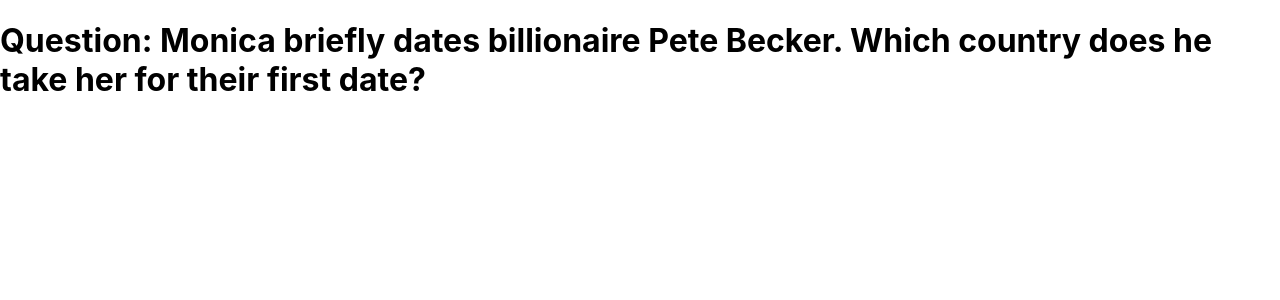
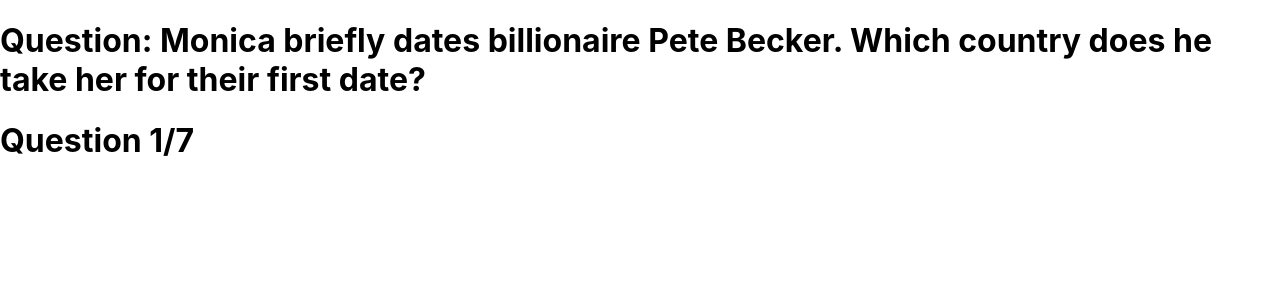
Before and after one commit to Technigo/project-redux-quiz-old, a React (Create React App) app: page / in a window 1280 px wide. Shown: the top 300 px of the page. Built offline with nearby package versions, Linux system fonts and the light colour scheme.

Commit message:
Got the first question to display and the progress

```diff
--- a/src/App.js
+++ b/src/App.js
@@ -1,20 +1,20 @@
-import React from 'react'
-import { Provider } from 'react-redux'
-import { combineReducers, configureStore } from '@reduxjs/toolkit'
-import { quiz } from 'reducers/quiz'
+import React from "react";
+import { Provider } from "react-redux";
+import { combineReducers, configureStore } from "@reduxjs/toolkit";
+import { quiz } from "reducers/quiz";
 
-import { CurrentQuestion } from 'components/CurrentQuestion'
+import { CurrentQuestion } from "components/CurrentQuestion";
 
 const reducer = combineReducers({
-  quiz: quiz.reducer
-})
+  quiz: quiz.reducer,
+});
 
-const store = configureStore({ reducer })
+const store = configureStore({ reducer });
 
 export const App = () => {
   return (
     <Provider store={store}>
       <CurrentQuestion />
     </Provider>
-  )
-}
+  );
+};
--- a/src/components/CurrentQuestion.js
+++ b/src/components/CurrentQuestion.js
@@ -1,5 +1,6 @@
 import React from "react";
 import { useSelector } from "react-redux";
+import { Status } from "../components/Status";
 
 //This is the main component
 //Next button will be included here
@@ -16,6 +17,9 @@ export const CurrentQuestion = () => {
   return (
     <div>
       <h1>Question: {question.questionText}</h1>
+
+      <Status />
+
     </div>
   );
 };
--- a/src/components/Status.js
+++ b/src/components/Status.js
@@ -0,0 +1,18 @@
+import React from "react";
+import { useSelector } from "react-redux";
+import { quiz } from "../reducers/quiz";
+
+export const Status = () => {
+    const question = useSelector(
+        (state) => state.quiz.questions[state.quiz.currentQuestionIndex]
+    );
+    const questionsArray = useSelector((state) => state.quiz.questions);
+
+    return (
+        <div>
+            <h1>
+                Question {question.id}/{questionsArray.length}
+            </h1>
+        </div>
+    );
+};
```
